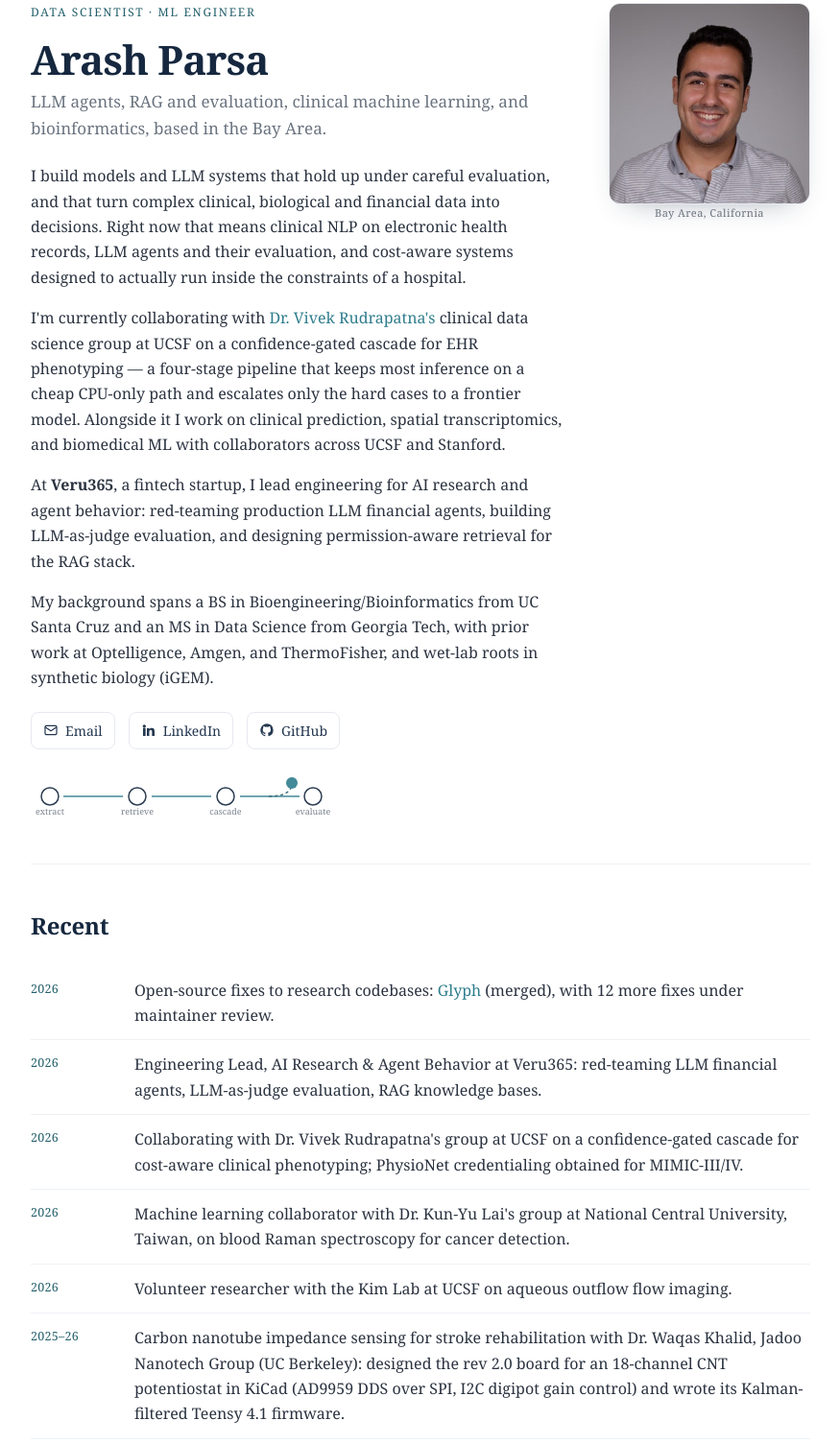
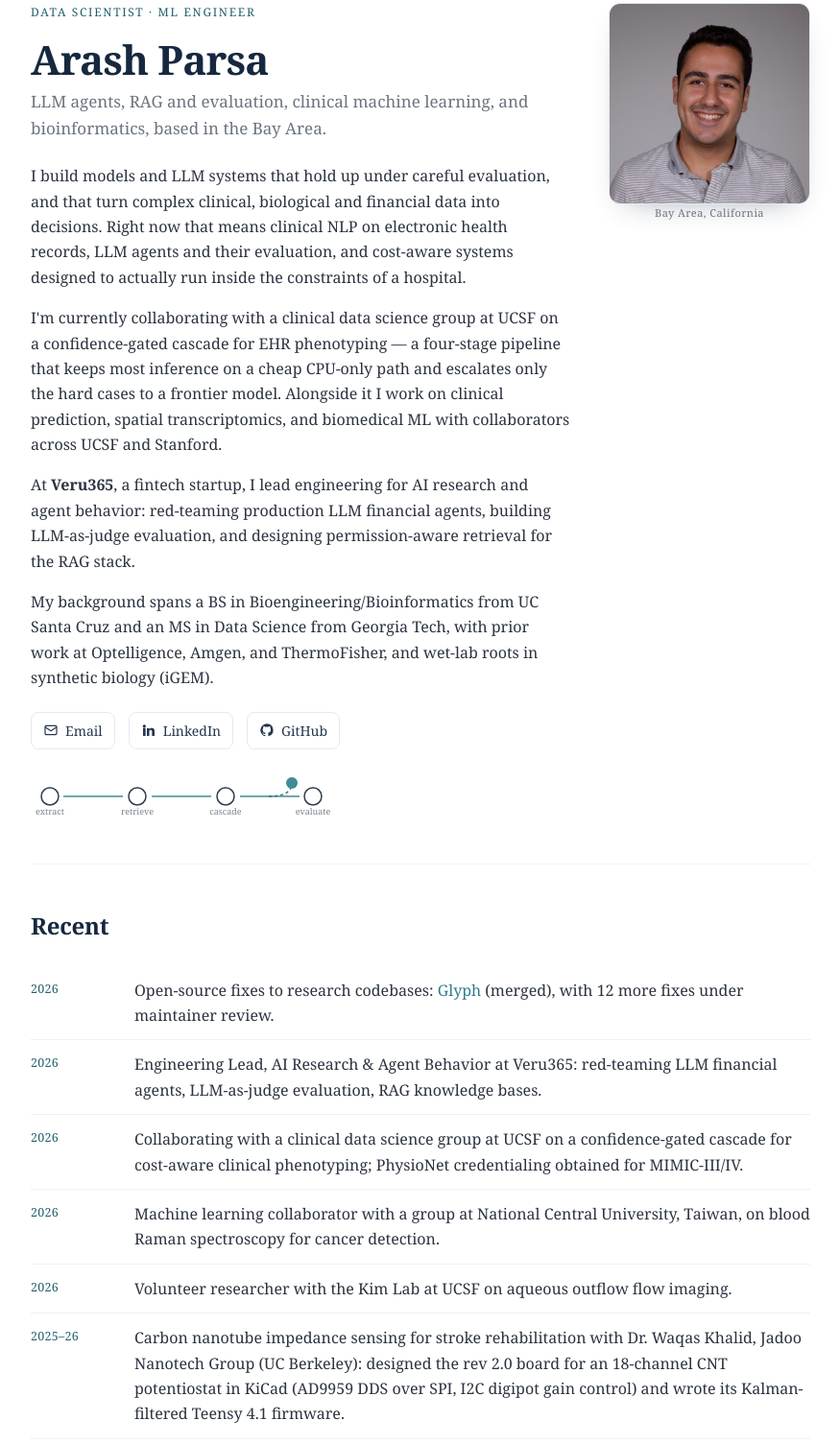
Before and after one commit to arashmparsa/arashmparsa.github.io, a plain HTML site: page index.html in a window 1280 px wide. Shown: the part 118-1623 px from the top of the page at 96% size, without its empty margins (202-1077 px from the left). Drawn offline with Linux system fonts and the light colour scheme.

Commit message:
Update website

```diff
--- a/index.html
+++ b/index.html
@@ -45,7 +45,7 @@
 
         <p>I build models and LLM systems that hold up under careful evaluation, and that turn complex clinical, biological and financial data into decisions. Right now that means clinical NLP on electronic health records, LLM agents and their evaluation, and cost-aware systems designed to actually run inside the constraints of a hospital.</p>
 
-        <p>I'm currently collaborating with <a href="https://rudrapatnalab.ucsf.edu/" target="_blank" rel="noopener">Dr. Vivek Rudrapatna's</a> clinical data science group at UCSF on a confidence-gated cascade for EHR phenotyping — a four-stage pipeline that keeps most inference on a cheap CPU-only path and escalates only the hard cases to a frontier model. Alongside it I work on clinical prediction, spatial transcriptomics, and biomedical ML with collaborators across UCSF and Stanford.</p>
+        <p>I'm currently collaborating with a clinical data science group at UCSF on a confidence-gated cascade for EHR phenotyping — a four-stage pipeline that keeps most inference on a cheap CPU-only path and escalates only the hard cases to a frontier model. Alongside it I work on clinical prediction, spatial transcriptomics, and biomedical ML with collaborators across UCSF and Stanford.</p>
 
         <p>At <strong>Veru365</strong>, a fintech startup, I lead engineering for AI research and agent behavior: red-teaming production LLM financial agents, building LLM-as-judge evaluation, and designing permission-aware retrieval for the RAG stack.</p>
 
@@ -115,11 +115,11 @@
       </li>
       <li>
         <span class="when">2026</span>
-        <span>Collaborating with Dr. Vivek Rudrapatna's group at UCSF on a confidence-gated cascade for cost-aware clinical phenotyping; PhysioNet credentialing obtained for MIMIC-III/IV.</span>
+        <span>Collaborating with a clinical data science group at UCSF on a confidence-gated cascade for cost-aware clinical phenotyping; PhysioNet credentialing obtained for MIMIC-III/IV.</span>
       </li>
       <li>
         <span class="when">2026</span>
-        <span>Machine learning collaborator with Dr. Kun-Yu Lai's group at National Central University, Taiwan, on blood Raman spectroscopy for cancer detection.</span>
+        <span>Machine learning collaborator with a group at National Central University, Taiwan, on blood Raman spectroscopy for cancer detection.</span>
       </li>
       <li>
         <span class="when">2026</span>
```
